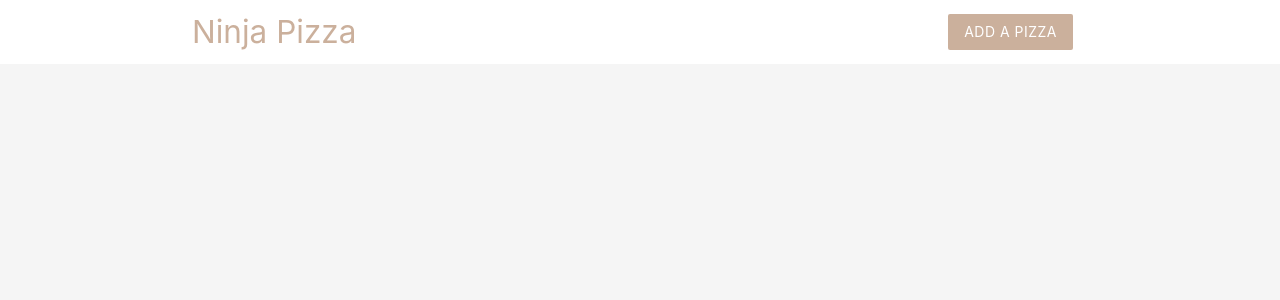
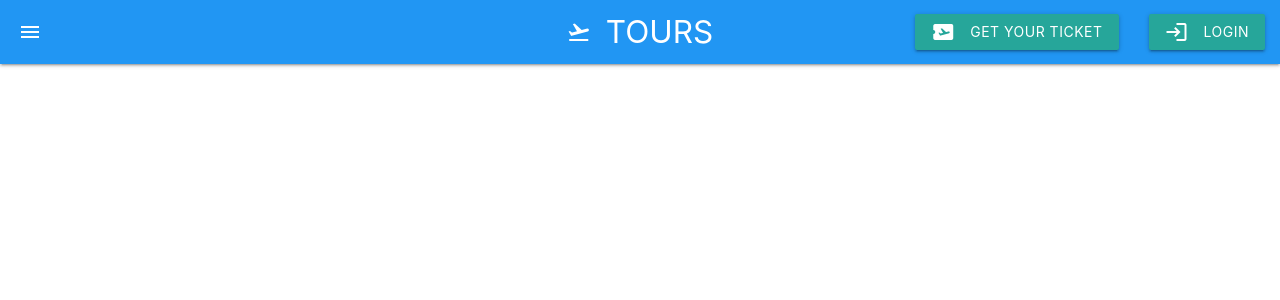
Before and after one commit to zethsu-0/Airlines, a PHP site: page /templates/header.php in a window 1280 px wide. Shown: the top 300 px of the page. Run offline with PHP 8.4, Linux system fonts and the light colour scheme; some libraries are stand-ins or nearby versions.

Commit message:
header paayos ng color hehe

```diff
--- a/templates/header.php
+++ b/templates/header.php
@@ -1,26 +1,53 @@
 <head>
-	<title>Ninja Pizza</title>
+	<title>TOURS</title>
 	<link rel="stylesheet" type="text/css" href="materialize/css/materialize.min.css">
+	<link rel="stylesheet" href="https://use.fontawesome.com/releases/v5.0.13/css/all.css" integrity="sha384-DNOHZ68U8hZfKXOrtjWvjxusGo9WQnrNx2sqG0tfsghAvtVlRW3tvkXWZh58N9jp" crossorigin="anonymous">
+    <link rel="stylesheet" href="https://fonts.googleapis.com/icon?family=Material+Icons">
 	<style type="text/css">
-		.brand{
-			background: #cbb09c !important;
+	nav .brand-logo {
+  	left: 15px;
+  	transform: none;
 		}
-		.brand-text{
-			color: #cbb09c !important;
-		}
-		form{
-			max-width: 460px;
-			margin: 20px auto;
-			padding: 20px;
+	.page-footer {
+  		margin: 0;
+  		padding-bottom: 0;
 		}
 	</style>
 </head>
-<body class="grey lighten-4">
-	<nav class="white z-depth-0">
-		<div class="container">
-			<a href="index.php" class="brand-logo brand-text">Ninja Pizza</a>
-			<ul id="nav-mobile" class="right hide-on-small-and-down">
-				<li><a href="add.php" class="btn brand z-depth-0">Add a Pizza</a></li>
-			</ul>
-		</div>
-	</nav>
+<body class="white lighten-4">
+<nav class="blue">
+    <div class="nav-wrapper">
+      <a href="#!" class="brand-logo center"><i class="material-icons hide-on-med-and-down">flight_takeoff</i>TOURS</a>
+      <a href="#" class="sidenav-trigger show-on-large" data-target="mobile-menu">
+                <i class="material-icons">menu</i>
+            </a>
+      <ul class="right hide-on-med-and-down">
+        <li><a class="btn wave-effect wave-light " href="#"><i class="material-icons left">airplane_ticket</i>Get Your Ticket</a></li>
+        <li><a class="btn wave-effect wave-light " href="#"><i class="material-icons left">login</i>Login</a></li>
+      </ul>
+    </div>
+
+
+
+    <ul class="sidenav blue-grey lighten-4" id="mobile-menu">
+        <li><div class="user-view">
+            <img class="circle" src="assets/circle.jpg">
+            <span class="blue-text name">Pangalan ni user</span>
+
+          </div></li>
+          <li><a href="#">Travels</a></li>
+          <li><a href="#" >TITE</a></li>
+          <li><a href="#">Ewan</a></li>
+
+    </ul>
+
+
+  </nav>
+
+<script src="https://code.jquery.com/jquery-3.6.0.min.js"></script>
+<script src="https://cdnjs.cloudflare.com/ajax/libs/materialize/1.0.0/js/materialize.min.js"></script>
+<script>
+  $(document).ready(function(){
+    $('.sidenav').sidenav();
+  });
+</script>
```
